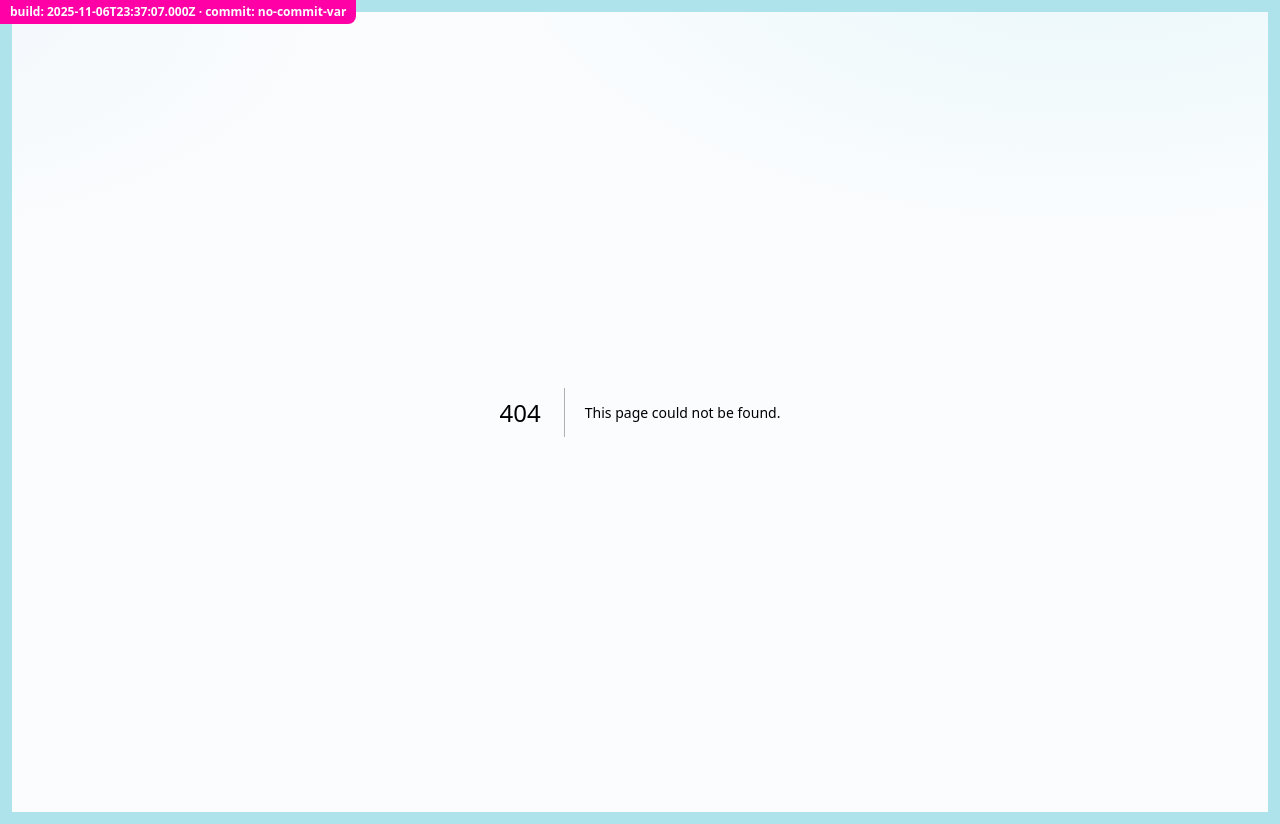
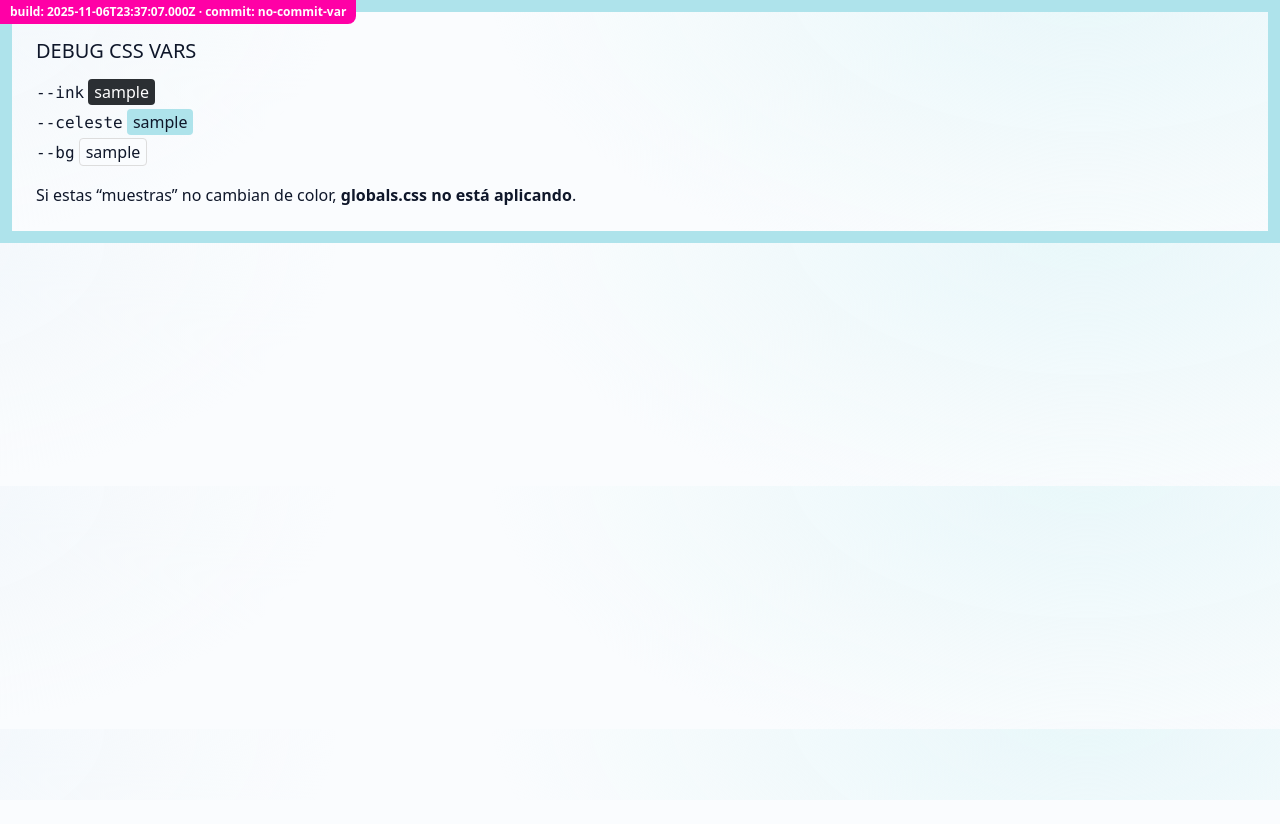
Before and after one commit to lulabtechnology/Alaf, a Next.js app: page /debug in a window 1280 px wide. Before the commit this address had no page. After the commit the page ends 800 px from the top, so only its background shows below. Built offline with nearby package versions, Linux system fonts and the light colour scheme.

Commit message:
Create page.tsx

```diff
--- /dev/null
+++ b/app/debug/page.tsx
@@ -0,0 +1,21 @@
+export default function DebugPage() {
+  if (typeof window !== "undefined") {
+    const s = getComputedStyle(document.documentElement);
+    console.log("VAR __ink", s.getPropertyValue("--ink"));
+    console.log("VAR __celeste", s.getPropertyValue("--celeste"));
+    console.log("VAR __bg", s.getPropertyValue("--bg"));
+  }
+  return (
+    <main style={{ padding: 24 }}>
+      <h1 style={{ fontSize: 20, marginBottom: 12 }}>DEBUG CSS VARS</h1>
+      <ul style={{ lineHeight: 1.8 }}>
+        <li><code>--ink</code> <span style={{ background: "var(--ink)", color:"#fff", padding:"2px 6px", borderRadius:4 }}>sample</span></li>
+        <li><code>--celeste</code> <span style={{ background: "var(--celeste)", padding:"2px 6px", borderRadius:4 }}>sample</span></li>
+        <li><code>--bg</code> <span style={{ background: "var(--bg)", padding:"2px 6px", borderRadius:4, border:"1px solid #ddd" }}>sample</span></li>
+      </ul>
+      <p style={{ marginTop: 16 }}>
+        Si estas “muestras” no cambian de color, <b>globals.css no está aplicando</b>.
+      </p>
+    </main>
+  );
+}
```
